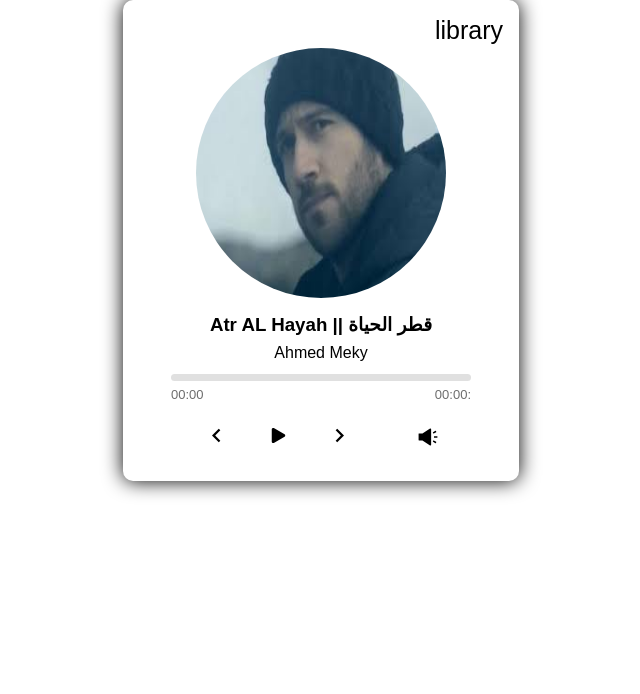
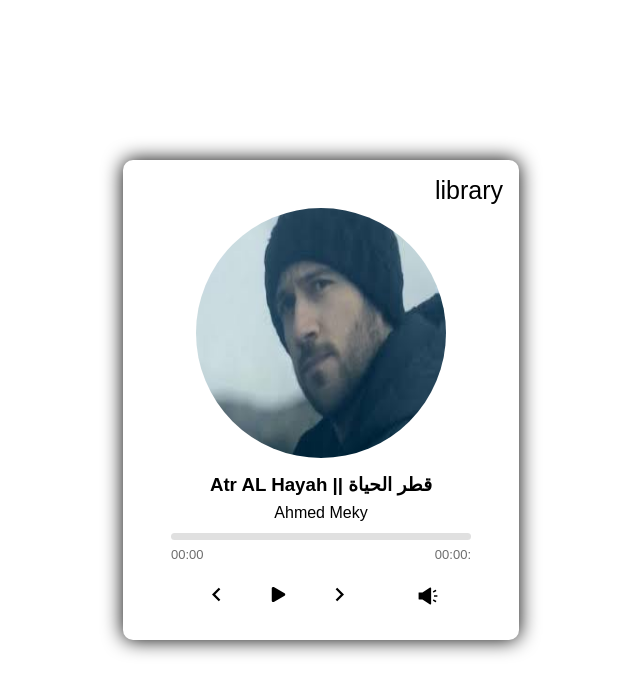
Before and after one commit to Mohamed-125/React-custom-audio-player, a React (Create React App) app: page / in a window 1280 px wide. Shown: the top 694 px of the page, without its empty margins (319-959 px from the left). Built offline with nearby package versions, Linux system fonts and the light colour scheme.

Commit message:
first commit

```diff
--- a/src/components/MusicPlayerSlider.css
+++ b/src/components/MusicPlayerSlider.css
@@ -1,5 +1,5 @@
 .music-player__main_wraper {
-  max-height: 100vh;
+  height: 100vh;
   display: flex;
   flex-direction: column;
   align-items: center;
@@ -306,6 +306,7 @@ input[type="range"]::-webkit-slider-runnable-track {
 @media (max-width: 360px) {
   .slider__div {
     width: 280px;
+    padding: 3rem 0.3rem;
   }
   .player__setting_wraper {
     width: 280px;
@@ -317,7 +318,4 @@ input[type="range"]::-webkit-slider-runnable-track {
   .times__div {
     width: 265px;
   }
-  .slider__div {
-    padding: 2rem 0.3rem;
-  }
 }
```
